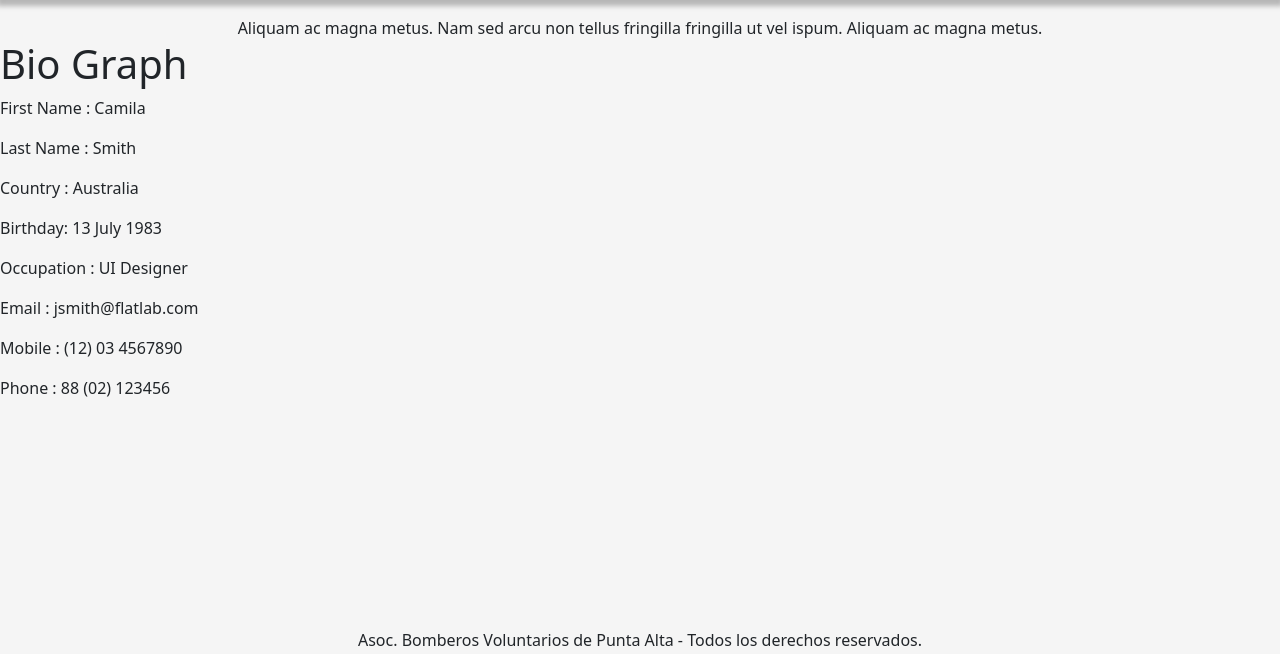
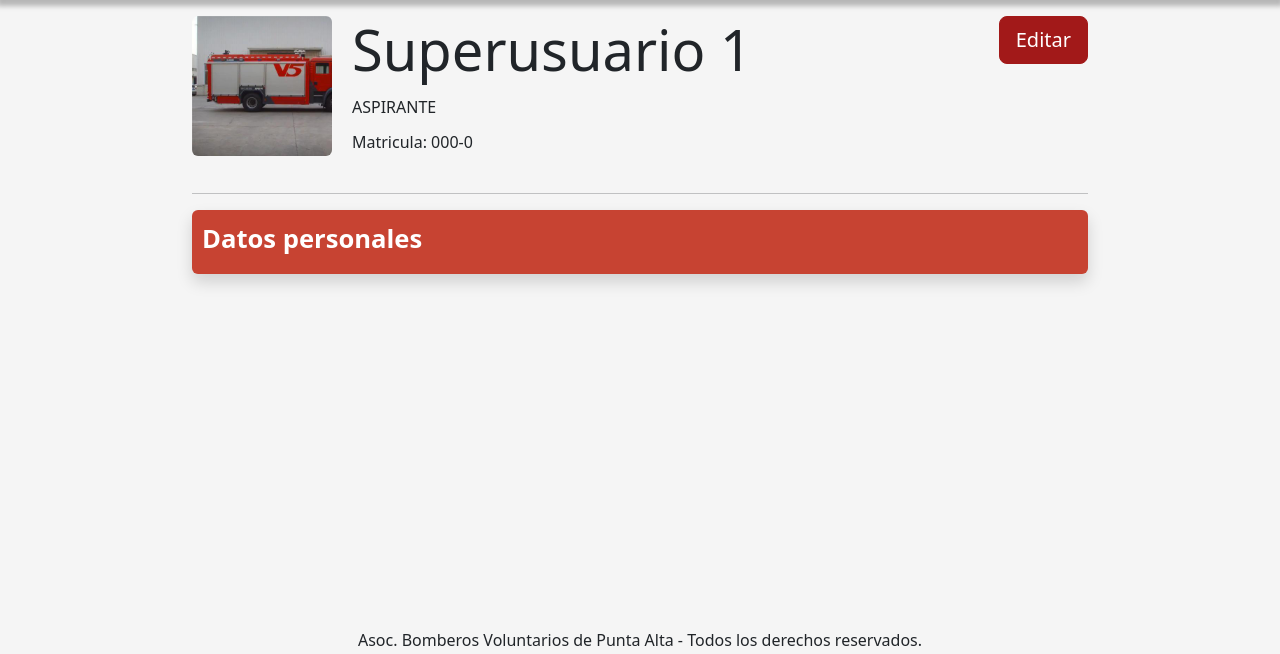
Before and after one commit to NahuelVillarreal/feu, a Django app: page /perfil in a window 1280 px wide. Shown: the part 94-748 px from the top of the page. Run offline with Django 4.2, Linux system fonts and the light colour scheme; a user stored in the database is signed in; some libraries are stand-ins or nearby versions.

Commit message:
pre agregado de perfil config

```diff
--- a/sistema/static/sistema/css/estilo-documentacion.css
+++ b/sistema/static/sistema/css/estilo-documentacion.css
@@ -5,7 +5,7 @@
 .accordion-button {
     background-color: #c74332;
     min-width: 100%;
-    height: 2.5em;
+    min-height: 2.5em;
     text-align: left;
     padding: 10px;
     font-size: 1.5em;
@@ -31,16 +31,19 @@
     background-image: url('../img/pdf.png');
     background-repeat: no-repeat;
     background-position: 1% center;
+    background-size: 24px 24px;
 }
 
 .word {
     background-image: url('../img/doc.png');
     background-repeat: no-repeat;
     background-position: 1% center;
+    background-size: 24px 24px;
 }
 
 .pptx {
     background-image: url('../img/pptx.png');
     background-repeat: no-repeat;
     background-position: 1% center;
+    background-size: 24px 24px;
 }
--- /dev/null
+++ b/usuarios/static/usuarios/css/estilo-perfil.css
@@ -0,0 +1,30 @@
+.cabecera, .contenido {
+    width: 70%;
+}
+
+.img-fluid {
+    max-width: 140px;
+}
+
+.imagen {
+    float: left;
+}
+
+.texto {
+    position: relative;
+    padding-left: 160px;
+    margin-bottom: 3%;
+    min-height: 150px;
+    width: 100%;
+}
+
+.h6 {
+    padding-top: 1%;
+    font-weight: 300;
+}
+
+.boton-editar {
+    position: relative;
+    float: right;
+    z-index: 99;
+}
--- a/usuarios/static/usuarios/css/inicio.css
+++ b/usuarios/static/usuarios/css/inicio.css
@@ -52,7 +52,7 @@
 .divisor {
     background-color: #c74332;
     min-width: 100%;
-    height: 2.5em;
+    min-height: 2.5em;
     text-align: left;
     vertical-align: middle;
     padding: 10px;
--- a/usuarios/templates/usuarios/perfil.html
+++ b/usuarios/templates/usuarios/perfil.html
@@ -1,36 +1,27 @@
 {% extends "sistema/base.html" %}
+{% load static %}
+{% block content %}
+<link rel="stylesheet" href="{% static 'usuarios/css/inicio.css' %}">
+<link rel="stylesheet" href="{% static 'usuarios/css/estilo-perfil.css' %}">
 
-{% block content %}
-<div class="bio-graph-heading">
-    Aliquam ac magna metus. Nam sed arcu non tellus fringilla fringilla ut vel ispum. Aliquam ac magna metus.
-</div>
-<div class="panel-body bio-graph-info">
-    <h1>Bio Graph</h1>
-    <div class="row">
-        <div class="bio-row">
-            <p><span>First Name </span>: Camila</p>
-        </div>
-        <div class="bio-row">
-            <p><span>Last Name </span>: Smith</p>
-        </div>
-        <div class="bio-row">
-            <p><span>Country </span>: Australia</p>
-        </div>
-        <div class="bio-row">
-            <p><span>Birthday</span>: 13 July 1983</p>
-        </div>
-        <div class="bio-row">
-            <p><span>Occupation </span>: UI Designer</p>
-        </div>
-        <div class="bio-row">
-            <p><span>Email </span>: jsmith@flatlab.com</p>
-        </div>
-        <div class="bio-row">
-            <p><span>Mobile </span>: (12) 03 4567890</p>
-        </div>
-        <div class="bio-row">
-            <p><span>Phone </span>: 88 (02) 123456</p>
-        </div>
+<section class="cabecera">
+    <div class="imagen">
+        <img class="img-fluid rounded" src="{{user.foto_perfil.url}}" alt="foto de perfil">
     </div>
-</div>
+    <button class="btn btn-primary btn-lg boton-editar" type="button" onclick="location.href='/editar-perfil'">Editar</button>
+    <div class="texto">
+        <h3 class="display-4">{{user.nombre}} {{user.apellido}}</h3>
+        <p class="h6">{{user.get_jerarquia_display}}</p>
+        <p class="h6">Matricula: {{user.matricula}}</p>
+    </div>
+
+<hr>
+</section>
+<section class="contenido">
+    <div class="divisor shadow rounded">Datos personales</div>
+
+
+</section>
+
+
 {% endblock %}
```
Also changed, not shown: usuarios/views.py (+2 -5 lines), db.sqlite3, media/fotos-perfil/000-0-1.JPG, media/fotos-perfil/226-3-Montoyo.JPG, media/fotos-perfil/234-7-Gonzalez.JPG, sistema/static/sistema/img/doc.png, sistema/static/sistema/img/pdf.png, sistema/static/sistema/img/pptx.png.
